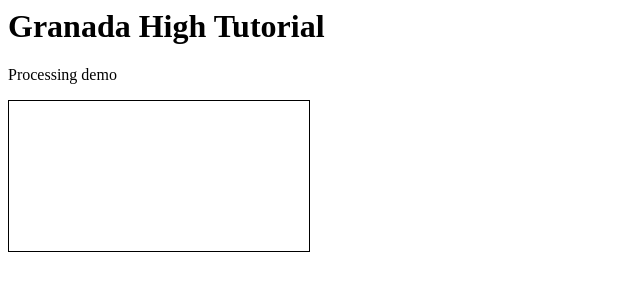
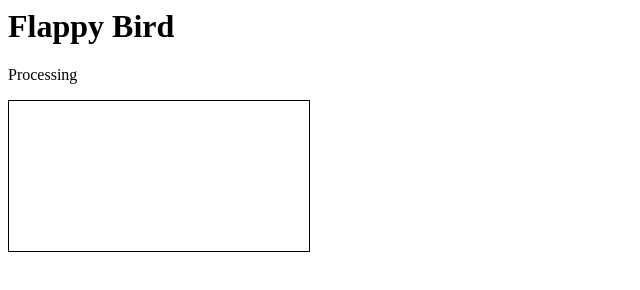
Before and after one commit to tshaner/tshaner.github.io, a plain HTML site: page Flappy Bird.html in a window 1280 px wide. Shown: the whole page, without its empty margins (0-640 px from the left). Drawn offline with Linux system fonts and the light colour scheme.

Commit message:
Update and rename trumpet.html to Flappy Bird.html

```diff
--- a/trumpet.html
+++ b/Flappy Bird.html
@@ -9,8 +9,8 @@
   </head>
 
   <body>
-    <h1>Granada High Tutorial</h1>
-    <p>Processing demo</p>
+    <h1>Flappy Bird</h1>
+    <p>Processing</p>
 
     <script type="text/processing">
 
```
